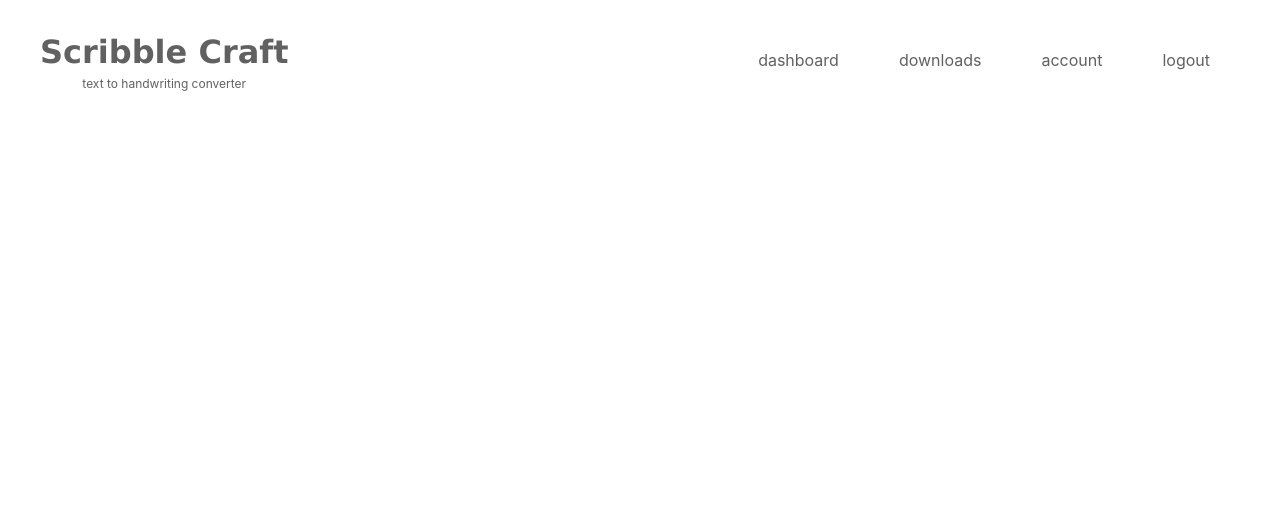
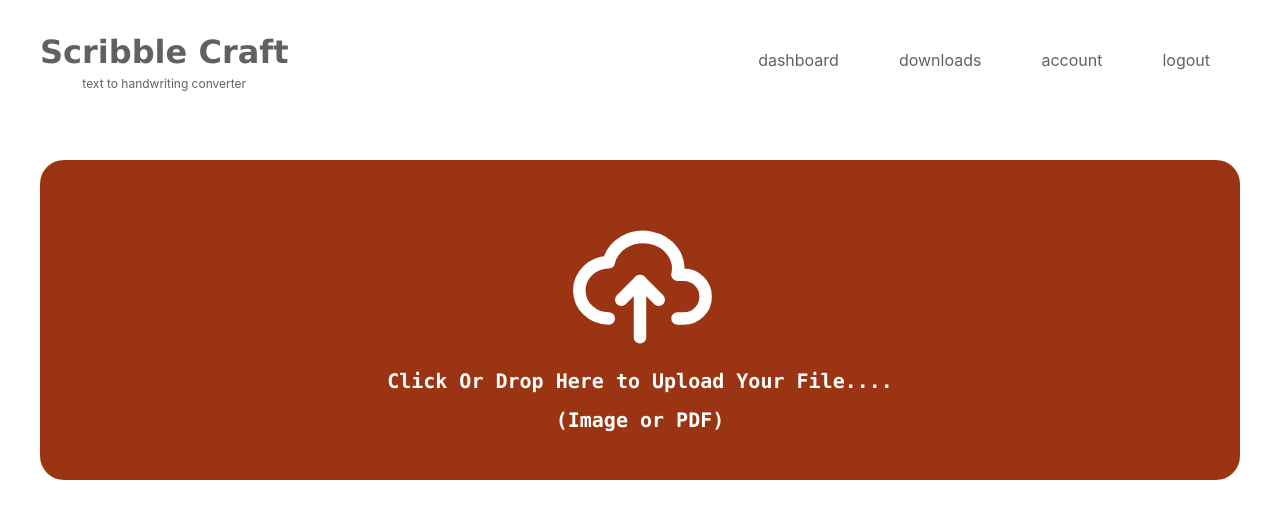
Before and after one commit to thushara-abeykoon/Scribble-Craft, a React (Create React App) app in the folder front-end web/: page /create in a window 1280 px wide. Shown: the top 518 px of the page. Built offline with nearby package versions, Linux system fonts and the light colour scheme.

Commit message:
created Upload component

```diff
--- a/front-end web/package.json
+++ b/front-end web/package.json
@@ -9,6 +9,7 @@
     "quill": "^1.3.6",
     "react": "^18.2.0",
     "react-dom": "^18.2.0",
+    "react-dropzone": "^14.2.3",
     "react-icons": "^4.12.0",
     "react-router-dom": "^6.18.0",
     "react-scripts": "5.0.1",
--- a/front-end web/src/AppUser.js
+++ b/front-end web/src/AppUser.js
@@ -6,6 +6,7 @@ import Downloads from "./components/Downloads";
 import { Route, Routes } from "react-router-dom";
 import Home from "./user-components/Home";
 import Account from "./user-components/Account";
+import Create from "./user-components/FontCreator";
 
 export default function AppUser() {
   return (
@@ -17,6 +18,7 @@ export default function AppUser() {
       >
         <Routes>
           <Route path="/" element={<Home />} />
+          <Route path="/create" element={<Create />} />
           <Route path="/dashboard" element={<Dashboard />} />
           <Route path="/downloads" element={<Downloads />} />
           <Route path="/account" element={<Account />} />
--- /dev/null
+++ b/front-end web/src/user-components/AICreate.js
@@ -0,0 +1,89 @@
+import { useState } from "react";
+import { useDropzone } from "react-dropzone";
+import { MdDelete } from "react-icons/md";
+import { TbCloudUpload } from "react-icons/tb";
+
+export default function AICreate() {
+  const [uploadedFiles, setUploadedFiles] = useState([]);
+
+  const { getRootProps, getInputProps } = useDropzone({
+    onDrop: (acceptedFiles) => {
+      setUploadedFiles([
+        ...uploadedFiles,
+        ...acceptedFiles.filter((file) => {
+          return imageFileChecker(file.name);
+        }),
+      ]);
+    },
+  });
+
+  const handleDelete = (fileIndex) => {
+    setUploadedFiles(
+      uploadedFiles.filter((file, index) => index !== fileIndex)
+    );
+  };
+
+  return (
+    <div className="w-full flex flex-col mx-10 ">
+      <div
+        {...getRootProps()}
+        className="bg-orange-800 hover:bg-teal-800 transition-colors duration-700 rounded-3xl cursor-pointer w-full h-80 py-10 px-20 text-xl font-bold font-mono text-white flex flex-col items-center justify-around"
+      >
+        <TbCloudUpload style={{ fontSize: "150px" }} />
+        <input {...getInputProps()} />
+        <p>Click Or Drop Here to Upload Your File....</p>
+        <p>(Image or PDF)</p>
+      </div>
+      <ul>
+        {uploadedFiles.map((file, index) => (
+          <FileBar
+            key={index}
+            fileIndex={index}
+            file={file}
+            handleDelete={handleDelete}
+          />
+        ))}
+      </ul>
+    </div>
+  );
+}
+
+function FileBar({ fileIndex, file, handleDelete }) {
+  const imageFile = URL.createObjectURL(file);
+
+  return (
+    <div className="w-full py-4 px-10 mt-5 bg-gray-200 rounded-md flex items-center font-mono text-stone-800 font-bold text-lg justify-between">
+      <div className="flex justify-center items-center mr-10 w-36 py-3 bg-gray-400 rounded-lg">
+        <img src={imageFile} className="h-10" />
+      </div>
+      <p className="w-3/4">{file.name}</p>
+      <div
+        className="text-4xl cursor-pointer px-2 py-2 rounded-full hover:text-red-800 hover:bg-gray-300 transition-colors duration-200"
+        onClick={() => {
+          handleDelete(fileIndex);
+        }}
+      >
+        <MdDelete />
+      </div>
+    </div>
+  );
+}
+
+function imageFileChecker(fileName) {
+  const fileExtension = getFileExtension(fileName);
+  const regex = new RegExp(/^(jpg|jpeg|png|gif|bmp|svg|tiff)$/i);
+
+  if (fileExtension == null) {
+    return false;
+  }
+
+  return regex.test(fileExtension);
+}
+
+function getFileExtension(filename) {
+  const extension = filename.substring(
+    filename.lastIndexOf(".") + 1,
+    filename.length
+  );
+  return extension;
+}
--- /dev/null
+++ b/front-end web/src/user-components/FontCreator.js
@@ -0,0 +1,6 @@
+import React from "react";
+import AICreate from "./AICreate";
+
+export default function Create() {
+  return <AICreate />;
+}
--- a/front-end web/src/user-components/Home.js
+++ b/front-end web/src/user-components/Home.js
@@ -2,6 +2,7 @@ import React from "react";
 import RobotImage from "../images/robot.jpg";
 import HumanImage from "../images/human.jpg";
 import { IoIosCloseCircle } from "react-icons/io";
+import { useNavigate } from "react-router-dom";
 
 export default function Home() {
   return (
@@ -31,6 +32,7 @@ export default function Home() {
 }
 
 function HomeCard({ image, title }) {
+  const navigate = useNavigate();
   return (
     <div className="shadow-stone-800 shadow-2xl w-full h-4/5 bg-teal-700 flex flex-col justify-between items-center text-stone-100 rounded-3xl">
       <div>
@@ -41,7 +43,12 @@ function HomeCard({ image, title }) {
           Create Your Font{" "}
           <span className="font-bold text-orange-200">{title}</span>
         </p>
-        <button className="shadow-2xl bg-orange-700 hover:bg-black py-4 px-8 transition-colors duration-300 rounded-xl text-xl font-normal">
+        <button
+          onClick={() => {
+            navigate("/create");
+          }}
+          className="shadow-2xl bg-orange-700 hover:bg-black py-4 px-8 transition-colors duration-300 rounded-xl text-xl font-normal"
+        >
           Get Started
         </button>
       </div>
```
Also changed, not shown: 1 other file (tests, documents, lock files or other folders).
